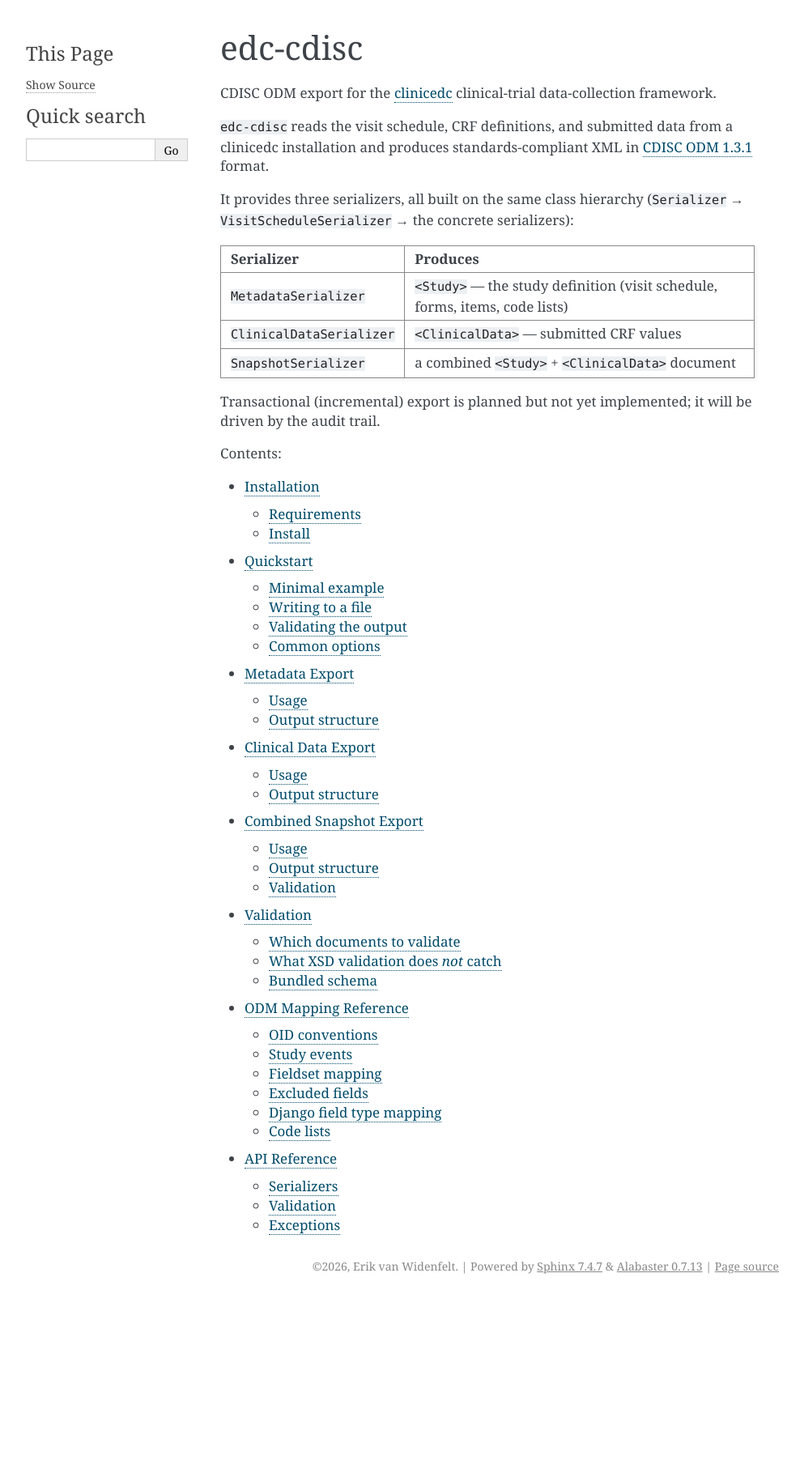
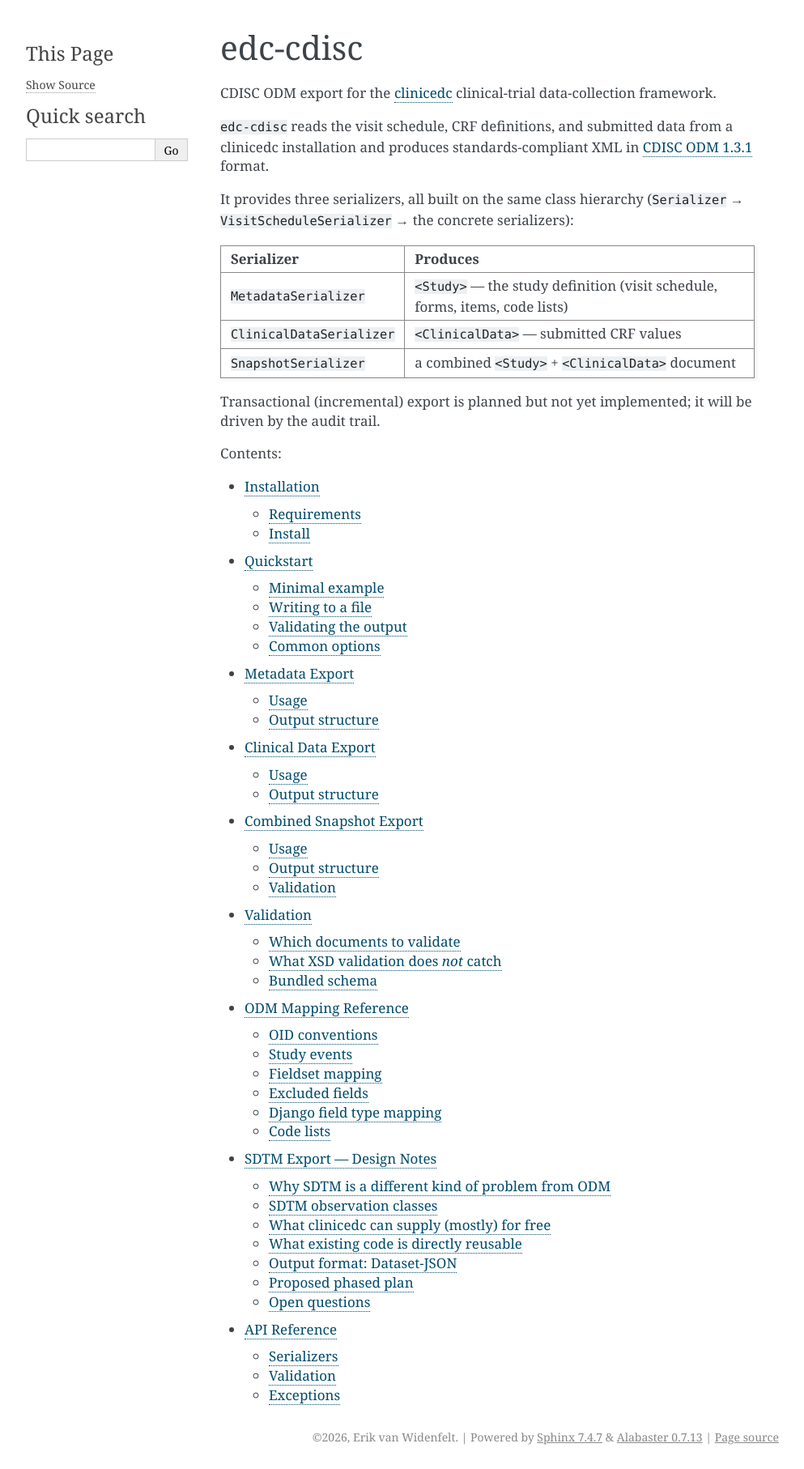
Before and after one commit to clinicedc/edc-cdisc, a Sphinx documentation site: the page built from docs/source/index.rst, in a window 1280 px wide. Shown: the whole page at 81% size, without its empty margins (148-1141 px from the left). Built offline with Sphinx 7.4.7, drawn with Linux system fonts in a browser that asks for light colours; before the commit the page ends 1603 px from its top, so only the background shows below that; some of the changed lines change nothing that is shown.

Commit message:
SDTM desin draft

```diff
--- a/docs/source/index.rst
+++ b/docs/source/index.rst
@@ -40,4 +40,5 @@
    data_export_combined
    validation
    odm_mapping
+   sdtm_design
    api
--- /dev/null
+++ b/docs/source/sdtm_design.rst
@@ -0,0 +1,138 @@
+SDTM Export — Design Notes
+==========================
+
+Status: **design / exploration** (no code yet).  Target: **SDTMIG 3.4**,
+primary output **Dataset-JSON v1.1**.
+
+This document scopes a future SDTM (Study Data Tabulation Model) export
+alongside the existing ODM 1.3.1 export.  SDTM is one of the foundational
+standards required for data submission to the FDA (and PMDA).
+
+Why SDTM is a different kind of problem from ODM
+------------------------------------------------
+
+The ODM exporter is **mechanical and lossless**: it walks the clinicedc
+structure (``RegisteredSubject`` → related visit → CRF → fields) and emits a
+faithful hierarchical XML mirror.  OIDs are derived from model labels and
+field names; no clinical interpretation is needed, which is why it is generic
+across any clinicedc trial.
+
+SDTM is the opposite.  It is a **fixed target model**, not a dump of the
+source.  Data must be reshaped and re-coded into a standard set of flat
+domain tables.
+
+.. list-table::
+   :header-rows: 1
+   :widths: 20 40 40
+
+   * - Aspect
+     - ODM (today)
+     - SDTM (proposed)
+   * - Shape
+     - Hierarchical XML mirror of the EDC
+     - One flat table per **domain** (DM, AE, VS, LB, EX, CM, MH, …)
+   * - Direction
+     - Source-faithful
+     - Conform-to-standard
+   * - Variable names
+     - Your field names (OIDs)
+     - Fixed CDISC names (``USUBJID``, ``--TESTCD``, ``--ORRES``,
+       ``VISITNUM``, …)
+   * - Coding
+     - As entered
+     - CDISC Controlled Terminology + MedDRA / WHODrug
+   * - Mapping
+     - Automatic
+     - **Requires per-CRF SME mapping**
+   * - Output
+     - ODM XML
+     - ``.xpt`` (SAS v5) and/or **Dataset-JSON**, plus **define.xml**
+
+The honest headline: SDTM **cannot** be fully auto-generated from arbitrary
+clinicedc data the way ODM can.  A *Findings* domain such as VS or LB is
+**vertical** — one row per measurement (``VSTESTCD=SYSBP``, ``VSORRES=120``,
+``VSORRESU=mmHg``) — whereas a CRF stores those as horizontal columns.  That
+transpose, plus the controlled-terminology decisions, is inherently a
+study-specific, human-in-the-loop mapping exercise.
+
+SDTM observation classes
+------------------------
+
+Every domain belongs to one general observation class.  Identify the class
+first; the domain follows.
+
+* **Interventions** — CM (concomitant meds), EX (exposure), EC, SU, PR
+* **Events** — AE (adverse events), MH (medical history), DS (disposition),
+  CE
+* **Findings** — VS (vital signs), LB (labs), EG (ECG), QS (questionnaires),
+  FA (findings about)
+* **Special Purpose** — DM (demographics), CO, SE (subject elements),
+  SV (subject visits)
+* **Trial Design** — TS, TA, TE, TV, TI, TD, TM
+
+What clinicedc can supply (mostly) for free
+--------------------------------------------
+
+clinicedc already holds the structured metadata SDTM needs for a meaningful
+slice:
+
+* **Trial Design domains** (``TS, TA, TE, TV, TI, SV, SE``) — the
+  ``visit_schedule`` + ``edc_protocol`` config already encode visits, epochs,
+  arms, and timing.  These map almost directly and are the most "free" win.
+* **DM (Demographics)** — assembled from ``RegisteredSubject`` + consent +
+  screening + a demographics CRF.  Mostly derivable with a thin mapping.
+* **SV / SE (Subject Visits / Elements)** — straight from the related-visit
+  model already iterated in :file:`clinical_data_serializer.py`.
+
+Everything else (AE, CM, MH, VS, LB, EG, EX, …) needs a **mapping-spec
+layer**: a declarative config saying "CRF model ``X`` field ``Y`` → domain VS,
+variable ``VSORRES``, ``VSTESTCD=SYSBP``, unit mmHg".
+
+What existing code is directly reusable
+---------------------------------------
+
+#. **define.xml is ODM.**  Define-XML 2.0/2.1 is a CDISC extension of the same
+   ODM schema already emitted (``MetaDataVersion``, ``ItemGroupDef``,
+   ``ItemDef``, ``CodeList``).  ``MetadataSerializer`` is the natural
+   foundation for the define.xml that must accompany every SDTM submission.
+#. **PII guards** (encrypted-field skip, consent whitelist) carry over
+   unchanged and remain mandatory — SDTM datasets must never leak
+   ``django_crypto_fields`` data.
+#. The subject/visit traversal in :file:`clinical_data_serializer.py` is the
+   same traversal a domain builder needs.
+
+Output format: Dataset-JSON
+---------------------------
+
+Target **Dataset-JSON v1.1** (released 2024-12-05) first:
+
+* No SAS dependency; trivially generated from a pandas ``DataFrame``
+  (records = rows, columns carry name/label/type metadata).
+* Can optionally reference a Define-XML document for full metadata.
+
+``.xpt`` (SAS Transport v5) is the definitively FDA-required format and can be
+added later as an additional serialization target (e.g. via ``pyreadstat``),
+subject to its 8-char name / value-length constraints.
+
+Proposed phased plan
+--------------------
+
+#. **Phase 1 — Trial Design + DM, Dataset-JSON.**  Auto-derive
+   ``TS/TA/TE/TV/TI/SV/SE`` and ``DM`` from the visit schedule +
+   registration/consent.  Emit Dataset-JSON.  Proves the pipeline end-to-end
+   with zero SME mapping.
+#. **Phase 2 — Mapping-spec layer + 1–2 domains** (e.g. VS and AE) to
+   validate the transpose + controlled-terminology approach.
+#. **Phase 3 — define.xml** reusing ``MetadataSerializer``, plus **CORE**
+   validation (CDISC's open-source conformance engine) wired into a
+   management command, analogous to ``validate_odm_export``.
+
+Open questions
+--------------
+
+* Controlled Terminology source / version pinning (CDISC CT packages;
+  MedDRA & WHODrug licensing for AE/CM).
+* How mapping specs are declared and stored (per-trial Python config vs.
+  data-driven).
+* Whether ``--SEQ`` and ``RELREC`` relationships are needed in early phases.
+* SUPPQUAL handling for non-standard CRF variables.
```
